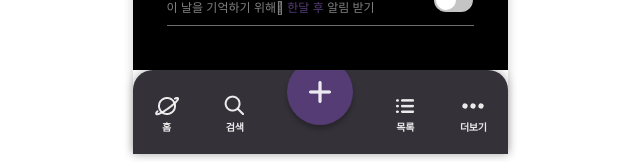
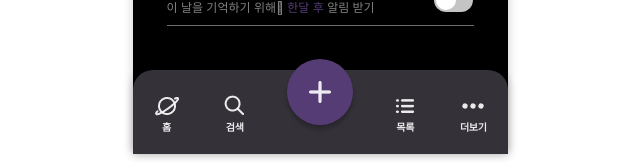
Before and after one commit to KMU-WINK/OMO, a React (Create React App) app in the folder front/: page /write in a window 1280 px wide. Shown: the part 658-820 px from the top of the page, without its empty margins (320-960 px from the left). Built offline with nearby package versions, Linux system fonts and the light colour scheme.

Commit message:
update footer

```diff
--- a/front/src/components/common/footer.js
+++ b/front/src/components/common/footer.js
@@ -44,6 +44,7 @@ export default Footer;
 
 const BackGround = styled.div`
   background: transparent;
+  z-index: 100;
 `;
 
 const Wrap = styled.div`
--- a/front/src/pages/Write.js
+++ b/front/src/pages/Write.js
@@ -36,7 +36,7 @@ const Write = (props) => {
         console.log(title, contents)
     }
     return (
-        <div>
+        <BackGround>
             <Header state={"Back"} title={year+"/"+month+"/"+day} next={"저장"} onClick={saveBtn}/>
             <Wrap>
                 <button onClick={saveBtn} className="save-button">저장</button>
@@ -55,15 +55,18 @@ const Write = (props) => {
                 <div className={"tag_alert"} style={{display : `${isToggled?"block":"none"}`}} >리마인더 설정 완료! {month+1}월 {day}일에 알림 드릴게요.</div>
             </Wrap>
             <Footer />
-        </div>
+        </BackGround>
     )
 }
 
 export default Write;
 
+const BackGround = styled.div`
+  background: #000000;
+`;
+
 const Wrap = styled.div`
     position: relative;
-    background: #000000;
     height:678px;
   > .planet{
     text-align: center;
```
